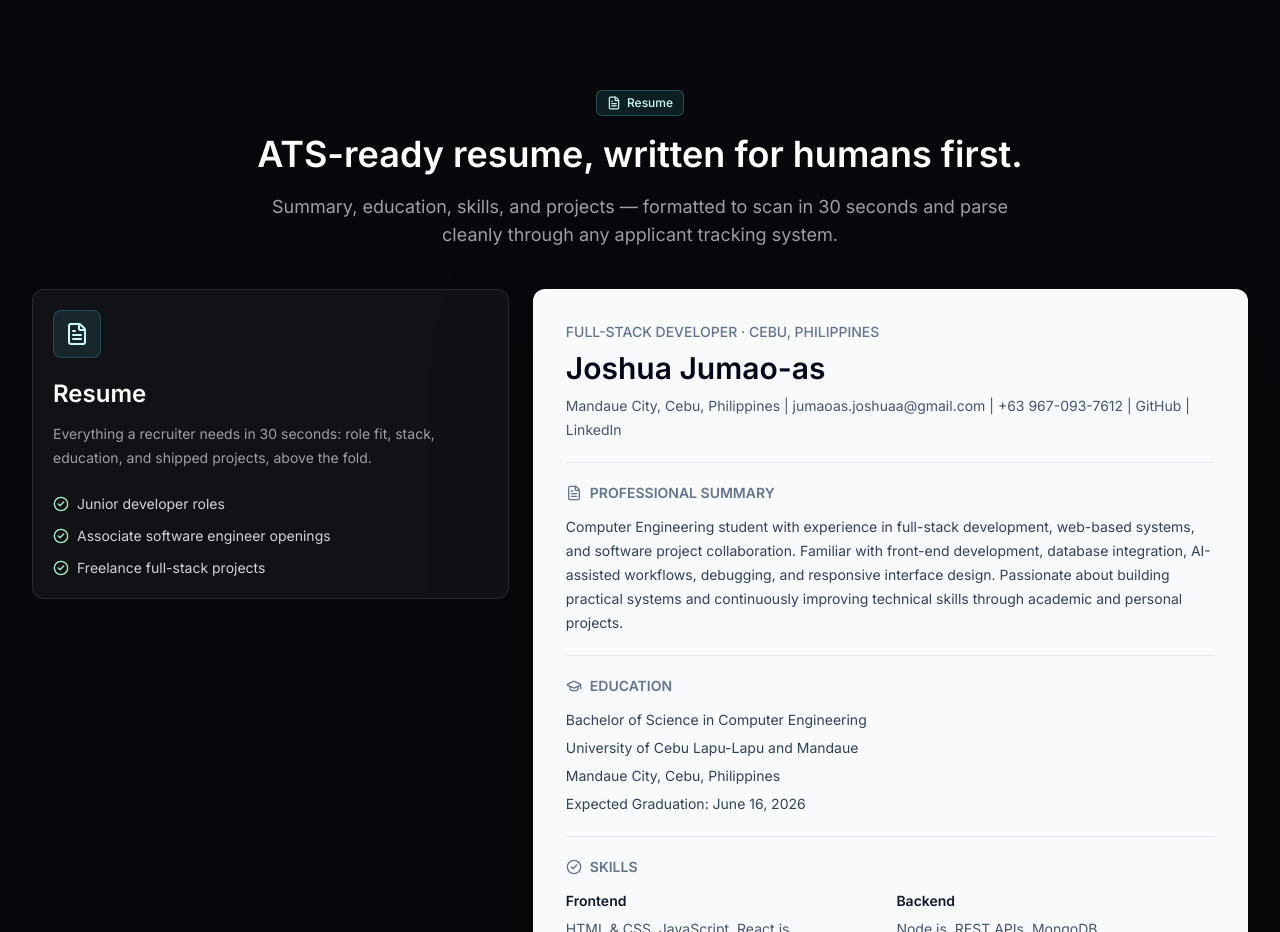
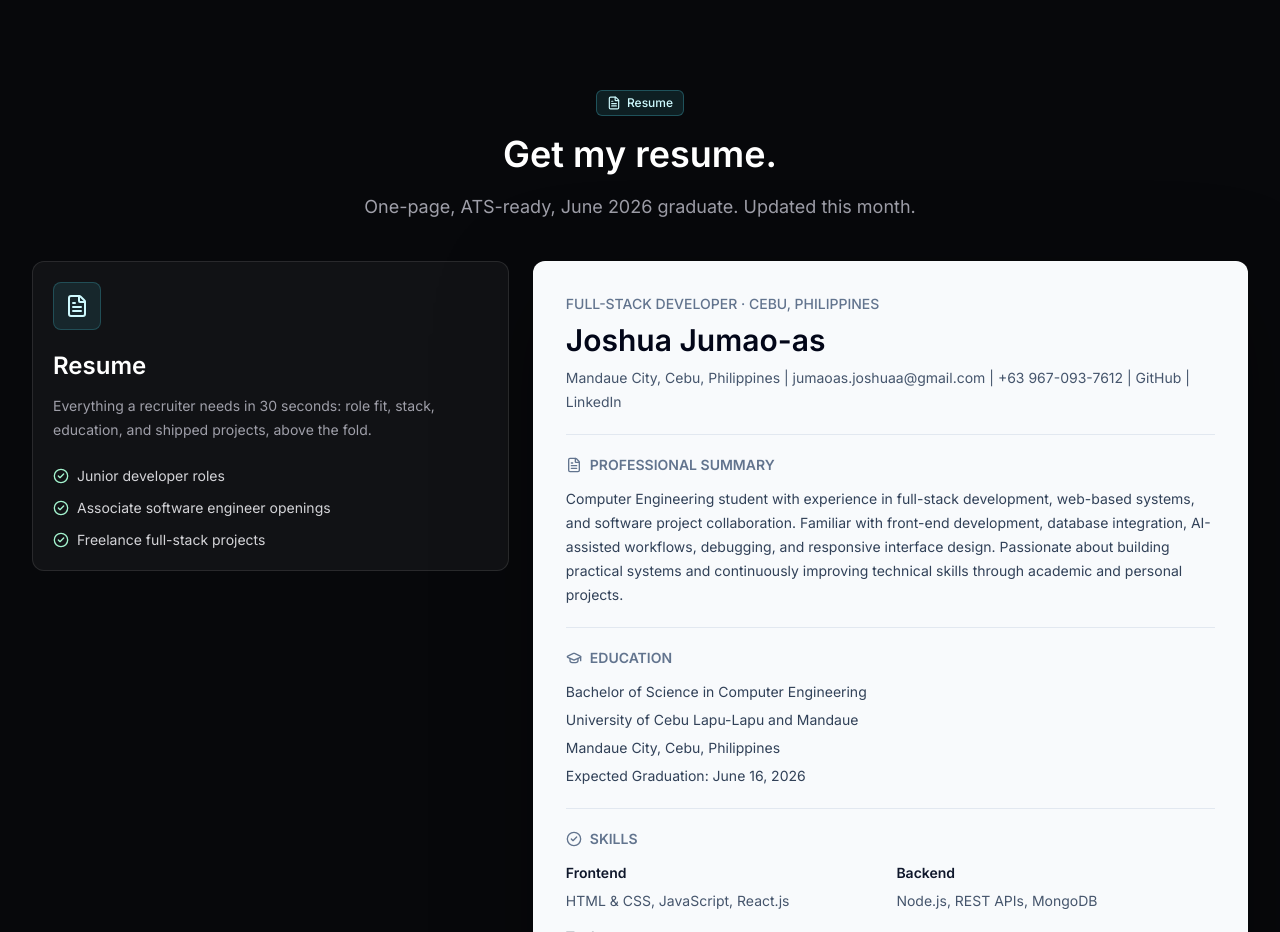
Before and after one commit to jumaoasjoshua322-maker/portfolio, a Next.js app: page / in a window 1280 px wide. Shown: the part 6220-7152 px from the top of the page. Built offline with nearby package versions, Linux system fonts and the light colour scheme.

Commit message:
Resume heading rewrite: action-first command, freshness + format signals

```diff
--- a/src/components/resume-section.tsx
+++ b/src/components/resume-section.tsx
@@ -26,8 +26,8 @@ export function ResumeSection() {
         <SectionHeading
           headingId="resume-heading"
           eyebrow="Resume"
-          title="ATS-ready resume, written for humans first."
-          description="Summary, education, skills, and projects — formatted to scan in 30 seconds and parse cleanly through any applicant tracking system."
+          title="Get my resume."
+          description="One-page, ATS-ready, June 2026 graduate. Updated this month."
           icon={<FileText className="h-3.5 w-3.5" />}
           align="center"
         />
```
